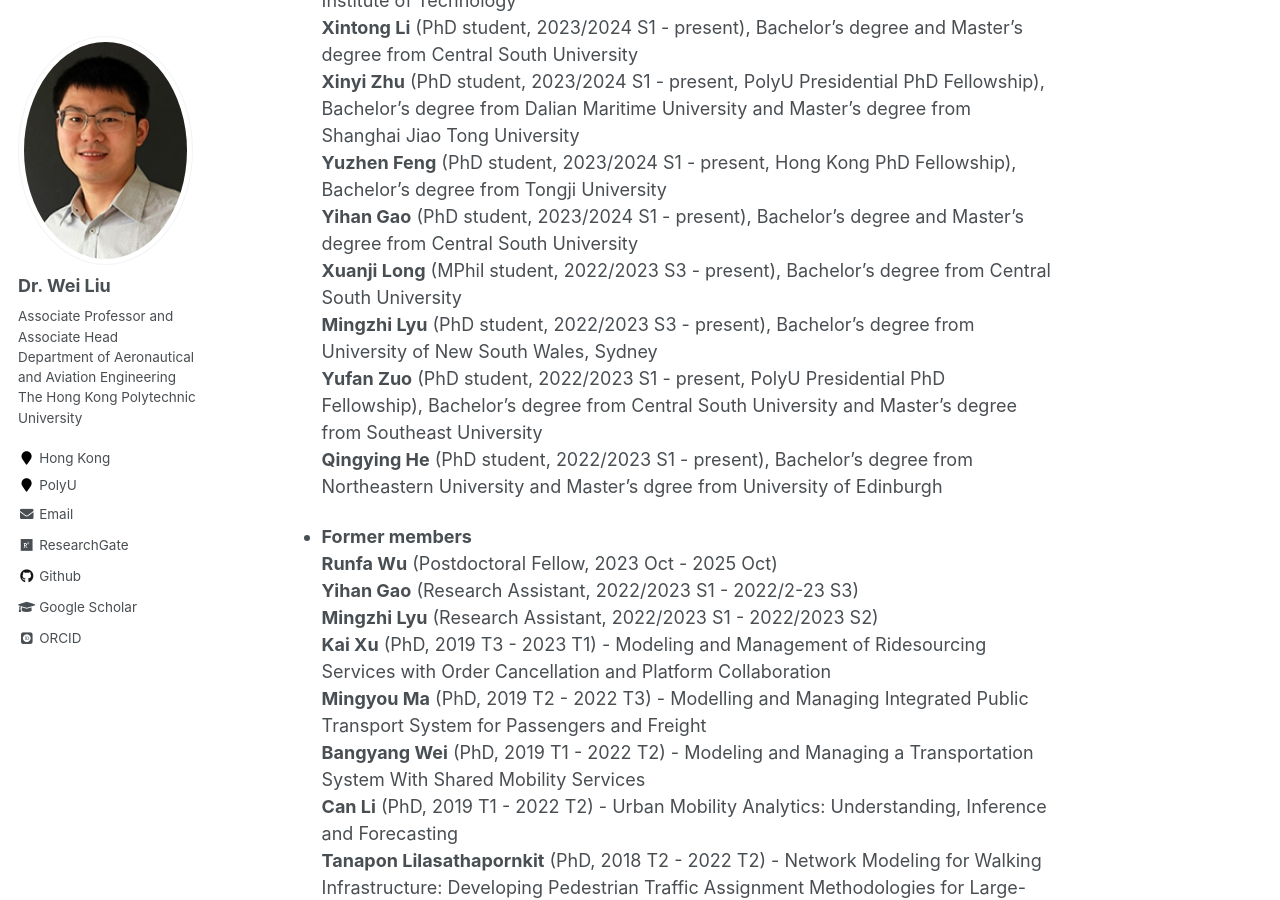
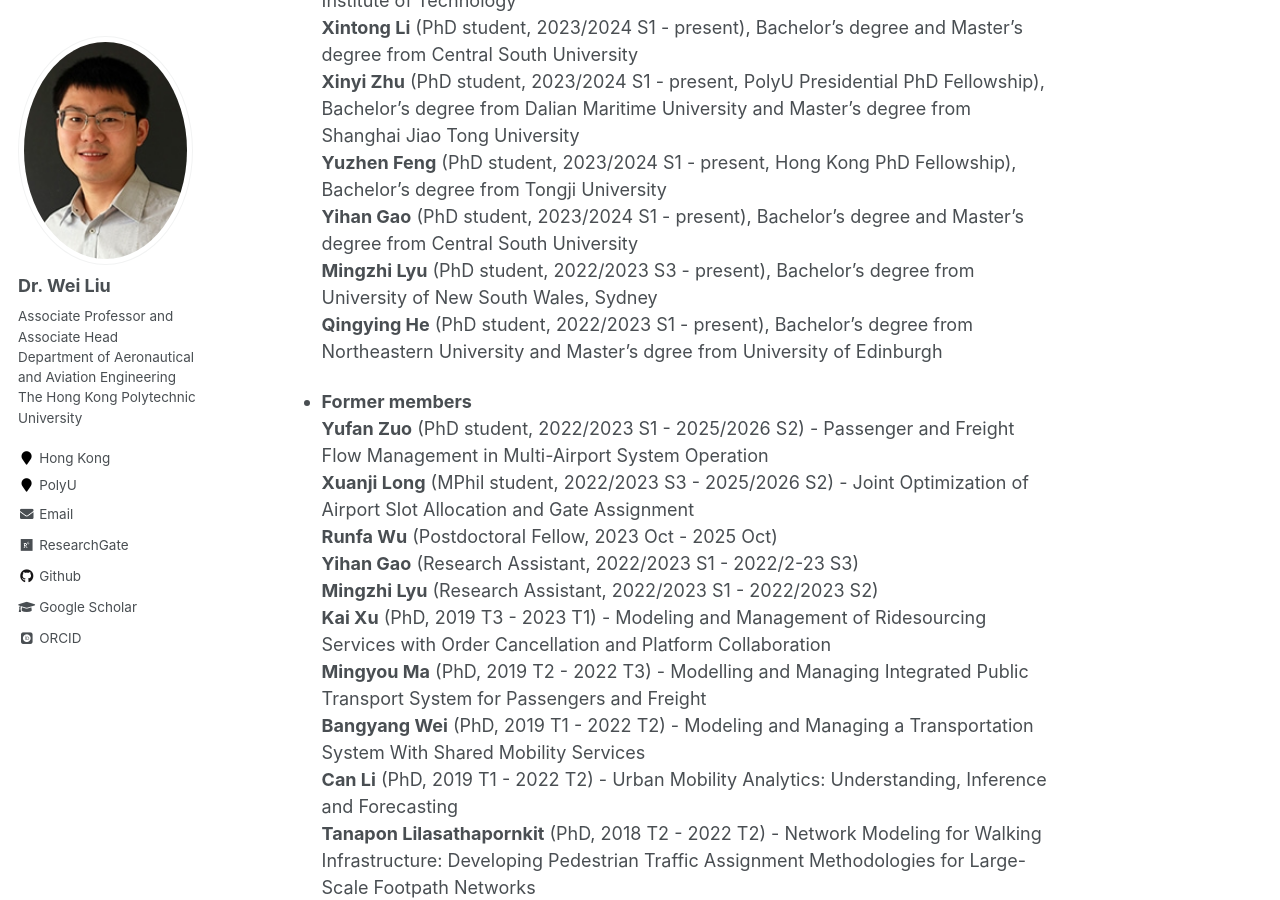
Before and after one commit to weiliu2016/weiliu2016.github.io, a Jekyll site: the page built from _pages/about.md, in a window 1280 px wide and 900 px high, scrolled down 1979 px. Built offline with Jekyll 4.4.1, drawn with Linux system fonts in a browser that asks for light colours; some web fonts are replaced; formulas are drawn with MathJax 3.

Commit message:
Update about.md

```diff
--- a/_pages/about.md
+++ b/_pages/about.md
@@ -45,12 +45,12 @@ Group Members & Affiliates
   **Xinyi Zhu** (PhD student, 2023/2024 S1 - present, PolyU Presidential PhD Fellowship), Bachelor's degree from Dalian Maritime University and Master's degree from Shanghai Jiao Tong University\
   **Yuzhen Feng** (PhD student, 2023/2024 S1 - present, Hong Kong PhD Fellowship), Bachelor's degree from Tongji University\
   **Yihan Gao** (PhD student, 2023/2024 S1 - present), Bachelor's degree and Master's degree from Central South University\
-  **Xuanji Long** (MPhil student, 2022/2023 S3 - present), Bachelor's degree from Central South University\
   **Mingzhi Lyu** (PhD student, 2022/2023 S3 - present), Bachelor's degree from University of New South Wales, Sydney\
-  **Yufan Zuo** (PhD student, 2022/2023 S1 - present, PolyU Presidential PhD Fellowship), Bachelor's degree from Central South University and Master's degree from Southeast University\
   **Qingying He** (PhD student, 2022/2023 S1 - present), Bachelor's degree from Northeastern University and Master's dgree from University of Edinburgh
 
 - **Former members**\
+  **Yufan Zuo** (PhD student, 2022/2023 S1 - 2025/2026 S2) - Passenger and Freight Flow Management in Multi-Airport System Operation\
+  **Xuanji Long** (MPhil student, 2022/2023 S3 - 2025/2026 S2) - Joint Optimization of Airport Slot Allocation and Gate Assignment\
   **Runfa Wu** (Postdoctoral Fellow, 2023 Oct - 2025 Oct)\
   **Yihan Gao** (Research Assistant, 2022/2023 S1 - 2022/2-23 S3)\
   **Mingzhi Lyu** (Research Assistant, 2022/2023 S1 - 2022/2023 S2)\
```
